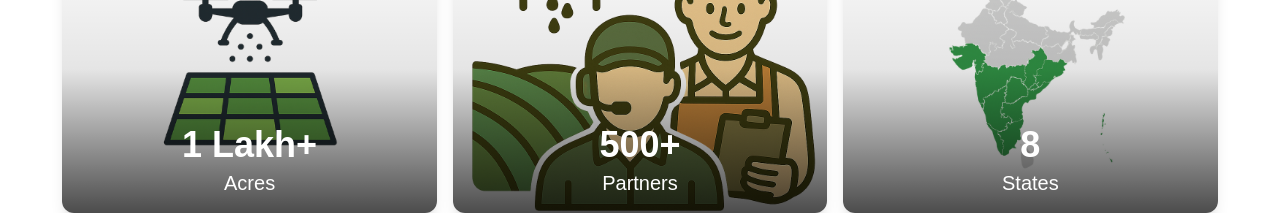
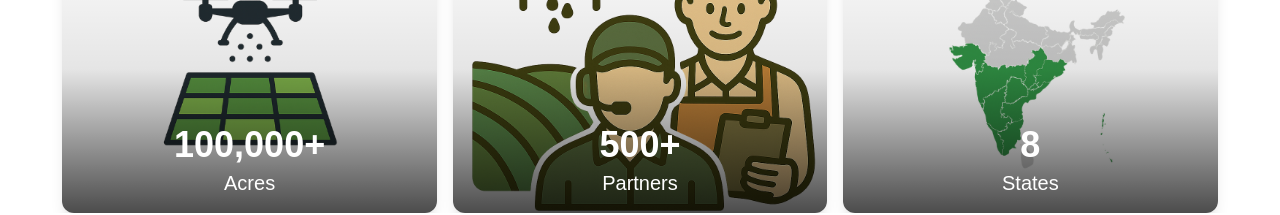
Before and after one commit to ArjunReddyVirupa/cropwings, a React (Vite) app: page / in a window 1280 px wide. Shown: the part 1360-1575 px from the top of the page. Built offline with nearby package versions, Linux system fonts and the light colour scheme; a web font is replaced by a local one.

Commit message:
added number effect

```diff
--- a/src/App.tsx
+++ b/src/App.tsx
@@ -106,9 +106,19 @@ export default function App() {
       <div className="sticky h-fit w-full snap-start top-[-40%] rounded-t-3xl bg-white before:absolute before:-bottom-12 before:left-0 before:h-14 before:w-full before:bg-white sm:hidden">
         <div className="pointer-events-none absolute left-0 top-0 z-50 h-[calc(100%+40px)] w-full rounded-t-[23px] bg-slate-800 opacity-0 transition-opacity duration-300 ease-out will-change-[opactiy]"></div>
         <div className="flex flex-col gap-4 p-4">
-          <ImageOverlayCard imgSrc={Acres} label="1 Lakh+" value="Acres" />
-          <ImageOverlayCard imgSrc={Partners} label="500+" value="Partners" />
-          <ImageOverlayCard imgSrc={States} label="8" value="States" />
+          <ImageOverlayCard
+            imgSrc={Acres}
+            label="Acres"
+            end={100000}
+            suffix="+"
+          />
+          <ImageOverlayCard
+            imgSrc={Partners}
+            label="Partners"
+            end={500}
+            suffix="+"
+          />
+          <ImageOverlayCard imgSrc={States} label="States" end={8} />
         </div>
       </div>
       <div className="sticky h-fit w-full snap-start top-[-40%] rounded-t-3xl bg-white before:absolute before:-bottom-12 before:left-0 before:h-14 before:w-full before:bg-white sm:hidden">
@@ -394,9 +404,19 @@ export default function App() {
             </div>
           </div>
           <div className="flex w-full m-auto align-center justify-center gap-4 mt-10">
-            <ImageOverlayCard imgSrc={Acres} label="1 Lakh+" value="Acres" />
-            <ImageOverlayCard imgSrc={Partners} label="500+" value="Partners" />
-            <ImageOverlayCard imgSrc={States} label="8" value="States" />
+            <ImageOverlayCard
+              imgSrc={Acres}
+              end={100000}
+              suffix="+"
+              label="Acres"
+            />
+            <ImageOverlayCard
+              imgSrc={Partners}
+              end={500}
+              suffix="+"
+              label="Partners"
+            />
+            <ImageOverlayCard imgSrc={States} end={8} label="States" />
           </div>
         </div>
 
--- a/src/Components/ImageOverlayCard/index.tsx
+++ b/src/Components/ImageOverlayCard/index.tsx
@@ -1,24 +1,63 @@
+import { useAnimation, useInView } from "framer-motion";
+import { useEffect, useRef, useState } from "react";
+
 const ImageOverlayCard = ({
   label,
-  value,
+  end,
   imgSrc,
+  suffix = "",
 }: {
   label: string;
-  value: string;
-  imgSrc: any;
+  end: number;
+  imgSrc: string;
+  suffix?: string;
 }) => {
+  const ref = useRef(null);
+  const isInView = useInView(ref, { once: true });
+  const controls = useAnimation();
+  const [count, setCount] = useState(0);
+
+  useEffect(() => {
+    if (isInView) {
+      controls.start("visible");
+
+      let current = 0;
+      const duration = 2000;
+      const stepTime = 16;
+      const increment = end / (duration / stepTime);
+
+      const timer = setInterval(() => {
+        current += increment;
+        if (current >= end) {
+          setCount(end);
+          clearInterval(timer);
+        } else {
+          setCount(Math.floor(current));
+        }
+      }, stepTime);
+
+      return () => clearInterval(timer);
+    }
+  }, [isInView, end, controls]);
+
   return (
-    <div className="md:w-[30%] w-[100%] rounded-xl overflow-hidden shadow-lg relative">
+    <div
+      ref={ref}
+      className="md:w-[30%] w-full rounded-xl overflow-hidden shadow-lg relative"
+    >
       <img
         className="w-full h-72 object-cover"
         src={imgSrc}
-        alt="Card background"
+        alt={`${label} background`}
         loading="eager"
       />
       <div className="absolute inset-0 bg-gradient-to-t from-black/70 via-black/10 to-transparent"></div>
       <div className="absolute inset-0 flex flex-col justify-end p-4 text-white z-10">
-        <h2 className="text-4xl font-bold text-center">{label}</h2>
-        <p className="text-xl mt-1 text-center">{value}</p>
+        <h2 className="text-4xl font-bold text-center">
+          {count.toLocaleString()}
+          {suffix}
+        </h2>
+        <p className="text-xl mt-1 text-center">{label}</p>
       </div>
     </div>
   );
```
